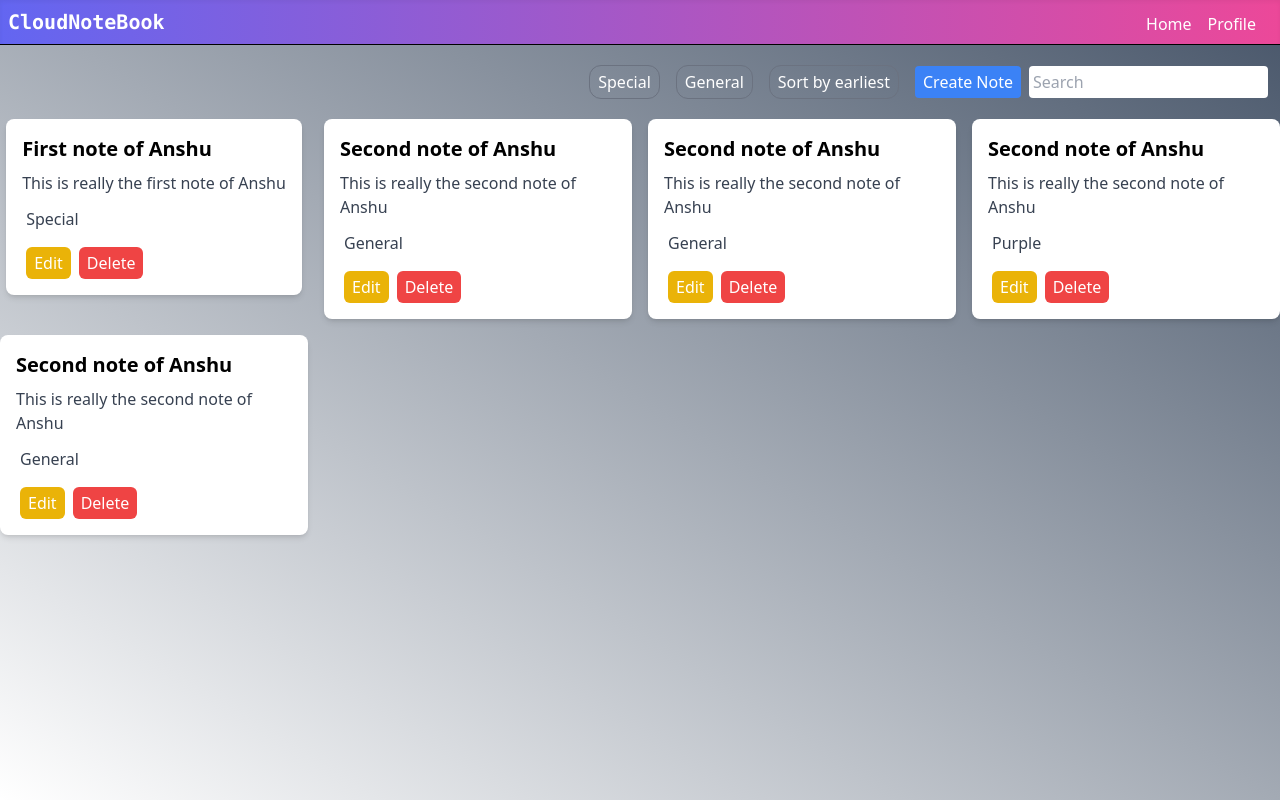
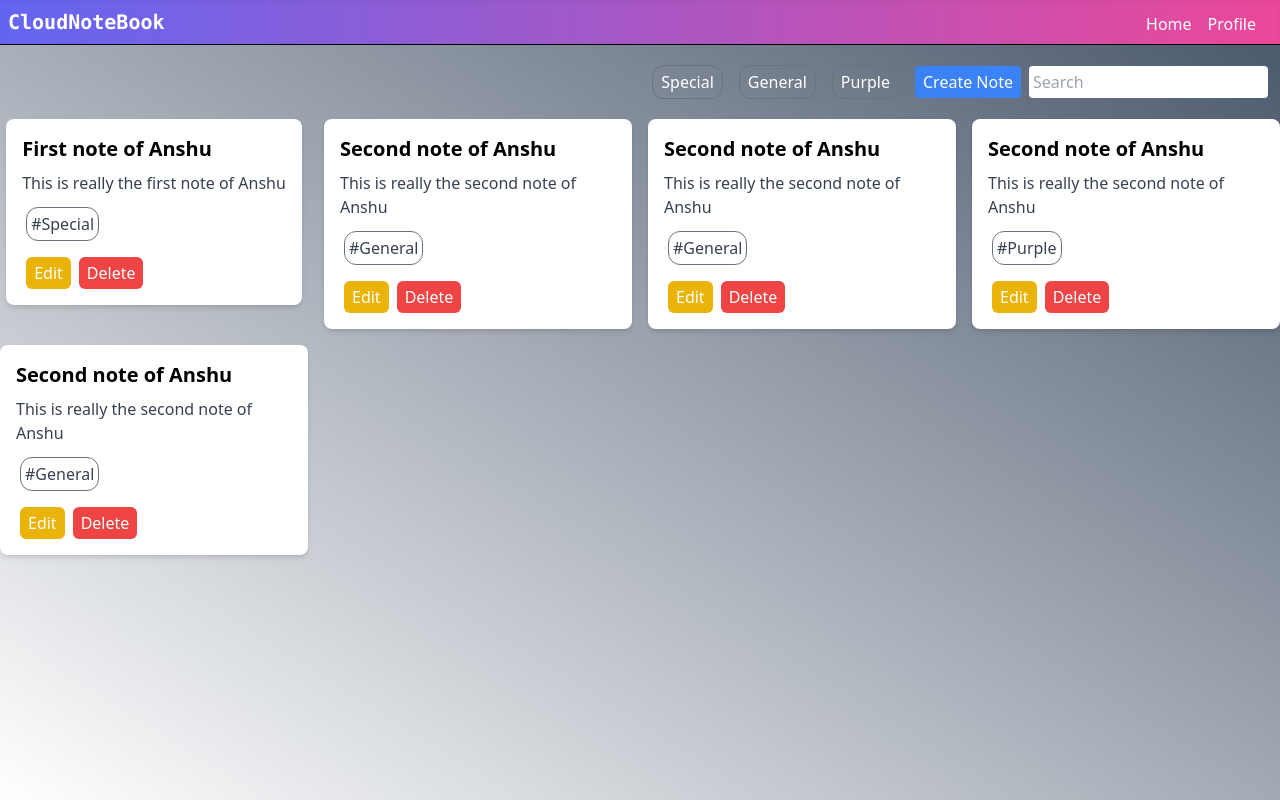
Before and after one commit to i-m-anshu-patel/cloudNotebook-frontend, a React (Create React App) app: page /home in a window 1280 px wide. Built offline with nearby package versions, Linux system fonts and the light colour scheme.

Commit message:
code optimized

```diff
--- a/src/Components/Home.js
+++ b/src/Components/Home.js
@@ -6,44 +6,35 @@ const Home = () => {
   const records = sample.notes;
   const [previousNotes, setPreviousNotes] = useState(records);
   const [notes, setNotes] = useState(records);
-  const [generalTag, setGeneralTag] = useState(false);
-  const [specialTag, setSpecialTag] = useState(false);
+  const [tagFilter, setTagFilter] = useState(null);
+  const tagNames = [...new Set(previousNotes.map(notes => notes.tag))];
 
-  useEffect(()=>{
-    if(generalTag){
-      const newNotes = notes.filter((note) => note.tag === 'General');
-      setNotes(newNotes);
+  const handleTagFilter = (tagName) => {
+    if(tagName === 'clear'){
+      setNotes(previousNotes);
+      setTagFilter(null);
     }
     else{
-      setNotes(previousNotes);
+      const newNotes = previousNotes.filter((note) => note.tag === tagName);
+      setNotes(newNotes);
+      setTagFilter(tagName);
     }
-  }, [generalTag]);
-
-
-  useEffect(()=>{
-    if(specialTag){
-      const newNotes = notes.filter((note) => note.tag === 'Special');
-      setNotes(newNotes);
-    }
-    else{
-      setNotes(previousNotes);
-    }
-  }, [specialTag])
+  }
 
   return (
     <div className='mt-5'>
       <div className='flex my-5 ms-8'>
         <div className='ms-auto me-3'>
-        <button type='button' className={`mx-2 rounded-xl px-2 py-1 border border-gray-500 hover:border-white`} onClick={() => setSpecialTag(!specialTag)}>Special</button>
-        <button type='button' className={`mx-2 rounded-xl px-2 py-1 border border-gray-500 hover:border-white`} onClick={() => setGeneralTag(!generalTag)}>General</button>
-          <button type='button' className='mx-2 rounded-xl px-2 py-1 border border-gray-500 hover:border-white'>Sort by earliest</button>
+          {tagNames && tagNames.map((tag, index) => (
+             <button key={index} type='button' className={`mx-2 rounded-xl px-2 py-1 border border-gray-500 hover:border-white bg-${tagFilter === tag ? 'black border-white' : 'transparent'}`} onClick={() => handleTagFilter(tag)}>{tag}</button>
+          ))}
+          {tagFilter &&
+          (<button type='button' className='bg-red-500 mx-2 px-2 py-1 rounded' onClick={() => handleTagFilter('clear')}>Clear All Filters</button>)
+          }
           <button type='button' className='bg-blue-500 mx-2 px-2 py-1 rounded'>Create Note</button>
           <input type='text' className='rounded py-1 px-1' placeholder='Search' />
         </div>
       </div>
-
-
-
       <div className='grid grid-cols-4 gap-4'>
         {notes && notes.map((record) =>
           (<NoteCard key={record._id} note={record} />)
--- a/src/components/NoteCard.js
+++ b/src/components/NoteCard.js
@@ -7,7 +7,7 @@ const NoteCard = ({note}) => {
             <div className="p-4">
                 <h2 className="font-bold text-xl mb-2 text-black">{note.title}</h2>
                 <p className="text-gray-700">{note.description}</p>
-                <button type='button'className='mt-3 mx-1  text-gray-700'>{note.tag}</button>
+                <button type='button'className='mt-3 mx-1 px-1 py-1 rounded-xl text-gray-700 border border-gray-500'>#{note.tag}</button>
                 <div className="mt-4">
                    <button type='button' className='bg-yellow-500 rounded-md px-2 py-1 mx-1'>Edit</button>
                    <button type='button' className='bg-red-500 rounded-md px-2 py-1 mx-1'>Delete</button>
```
